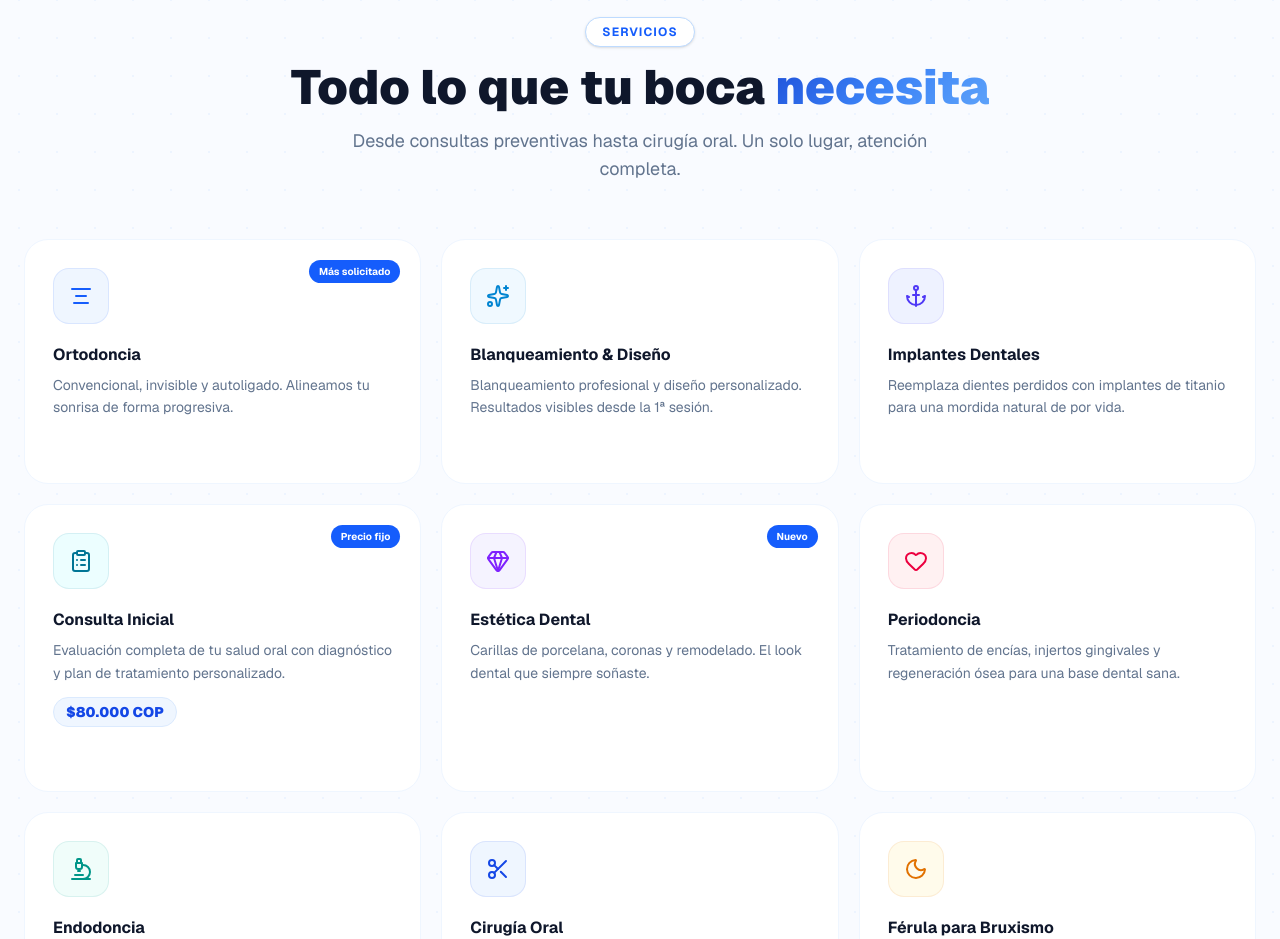
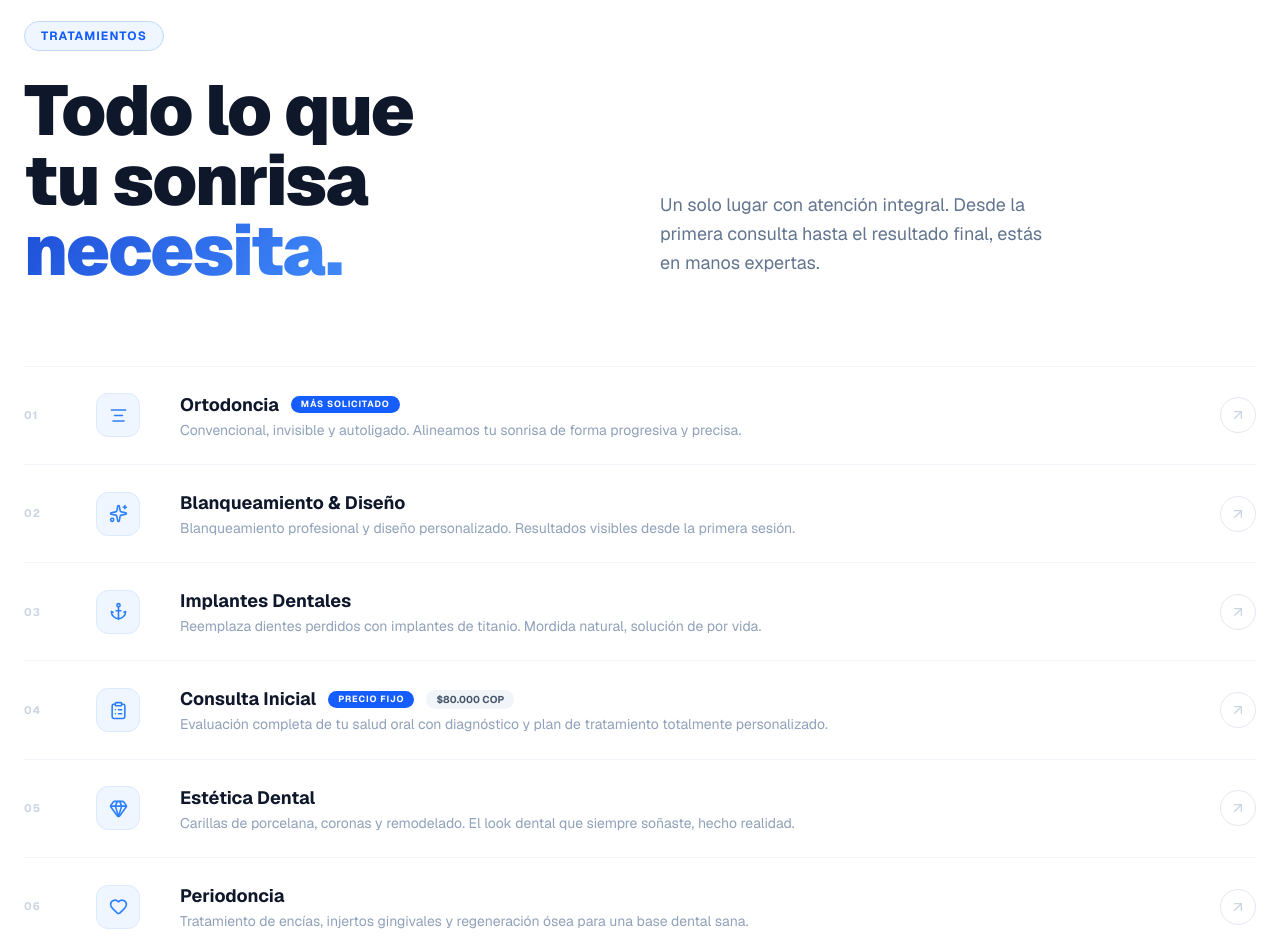
Before and after one commit to Ssantamars123/DraCamilaLondo-oDemo, a Next.js app in the folder website/: page / in a window 1280 px wide. Shown: the part 2540-3479 px from the top of the page. Built offline with nearby package versions, Linux system fonts and the light colour scheme.

Commit message:
redesign(marquee+services): remove emojis, editorial list layout for services

```diff
--- a/website/components/Marquee.tsx
+++ b/website/components/Marquee.tsx
@@ -5,9 +5,9 @@ import { useGSAP } from "@gsap/react";
 import gsap from "gsap";
 
 const items = [
-  "🦷 Ortodoncia", "✨ Blanqueamiento", "🔩 Implantes",
-  "💎 Estética Dental", "🩺 Odontología General", "🏥 Cirugía Oral",
-  "😊 Diseño de Sonrisa", "❤️ Periodoncia", "🔬 Endodoncia",
+  "Ortodoncia", "Blanqueamiento", "Implantes",
+  "Estética Dental", "Odontología General", "Cirugía Oral",
+  "Diseño de Sonrisa", "Periodoncia", "Endodoncia",
 ];
 
 export function Marquee() {
@@ -15,21 +15,23 @@ export function Marquee() {
 
   useGSAP(() => {
     if (!trackRef.current) return;
-    gsap.to(trackRef.current, { xPercent: -50, duration: 28, ease: "none", repeat: -1 });
+    gsap.to(trackRef.current, { xPercent: -50, duration: 26, ease: "none", repeat: -1 });
   });
 
   const all = [...items, ...items];
 
   return (
-    <div className="py-3.5 overflow-hidden bg-blue-600 relative">
-      <div className="absolute left-0 inset-y-0 w-16 z-10 pointer-events-none"
+    <div className="py-4 overflow-hidden bg-blue-600 relative">
+      <div className="absolute left-0 inset-y-0 w-20 z-10 pointer-events-none"
         style={{ background: "linear-gradient(90deg, #2563EB, transparent)" }} />
-      <div className="absolute right-0 inset-y-0 w-16 z-10 pointer-events-none"
+      <div className="absolute right-0 inset-y-0 w-20 z-10 pointer-events-none"
         style={{ background: "linear-gradient(-90deg, #2563EB, transparent)" }} />
-      <div ref={trackRef} className="flex" style={{ width: "max-content" }}>
+
+      <div ref={trackRef} className="flex items-center" style={{ width: "max-content" }}>
         {all.map((item, i) => (
-          <span key={i} className="text-white/85 text-xs font-bold tracking-[0.15em] uppercase whitespace-nowrap px-8">
-            {item}
+          <span key={i} className="inline-flex items-center gap-6 whitespace-nowrap px-6">
+            <span className="text-white text-xs font-bold tracking-[0.2em] uppercase">{item}</span>
+            <span className="w-1 h-1 rounded-full bg-blue-300/60 flex-shrink-0" />
           </span>
         ))}
       </div>
--- a/website/components/Services.tsx
+++ b/website/components/Services.tsx
@@ -7,7 +7,7 @@ import { useGSAP } from "@gsap/react";
 import { motion } from "framer-motion";
 import {
   AlignCenter, Sparkles, Anchor, ClipboardList,
-  Gem, Heart, Microscope, Scissors, Moon, ArrowRight,
+  Gem, Heart, Microscope, Scissors, Moon, ArrowUpRight,
   type LucideIcon,
 } from "lucide-react";
 
@@ -15,105 +15,136 @@ gsap.registerPlugin(ScrollTrigger);
 
 const services: {
   Icon: LucideIcon; title: string; desc: string;
-  price: string | null; tag: string | null;
-  color: string; light: string;
+  price: string | null; tag: string | null; num: string;
 }[] = [
-  { Icon: AlignCenter,   title: "Ortodoncia",              desc: "Convencional, invisible y autoligado. Alineamos tu sonrisa de forma progresiva.",           price: null,             tag: "Más solicitado", color: "from-blue-500 to-blue-700",   light: "bg-blue-50 text-blue-600"    },
-  { Icon: Sparkles,      title: "Blanqueamiento & Diseño", desc: "Blanqueamiento profesional y diseño personalizado. Resultados visibles desde la 1ª sesión.", price: null,             tag: null,             color: "from-sky-400 to-blue-600",    light: "bg-sky-50 text-sky-600"      },
-  { Icon: Anchor,        title: "Implantes Dentales",      desc: "Reemplaza dientes perdidos con implantes de titanio para una mordida natural de por vida.",  price: null,             tag: null,             color: "from-indigo-500 to-blue-700", light: "bg-indigo-50 text-indigo-600" },
-  { Icon: ClipboardList, title: "Consulta Inicial",        desc: "Evaluación completa de tu salud oral con diagnóstico y plan de tratamiento personalizado.",  price: "$80.000 COP",    tag: "Precio fijo",    color: "from-cyan-500 to-blue-600",   light: "bg-cyan-50 text-cyan-700"    },
-  { Icon: Gem,           title: "Estética Dental",         desc: "Carillas de porcelana, coronas y remodelado. El look dental que siempre soñaste.",           price: null,             tag: "Nuevo",          color: "from-violet-500 to-blue-700", light: "bg-violet-50 text-violet-600" },
-  { Icon: Heart,         title: "Periodoncia",             desc: "Tratamiento de encías, injertos gingivales y regeneración ósea para una base dental sana.",  price: null,             tag: null,             color: "from-rose-400 to-pink-600",   light: "bg-rose-50 text-rose-600"    },
-  { Icon: Microscope,    title: "Endodoncia",              desc: "Tratamientos de conductos sin dolor para salvar tu diente y eliminar la infección.",          price: null,             tag: null,             color: "from-teal-500 to-blue-600",   light: "bg-teal-50 text-teal-600"    },
-  { Icon: Scissors,      title: "Cirugía Oral",            desc: "Extracciones, muelas del juicio y procedimientos quirúrgicos con máxima comodidad.",         price: null,             tag: null,             color: "from-blue-600 to-blue-800",   light: "bg-blue-50 text-blue-700"    },
-  { Icon: Moon,          title: "Férula para Bruxismo",    desc: "Protector dental personalizado para evitar el desgaste por rechinamiento nocturno.",         price: null,             tag: null,             color: "from-amber-400 to-orange-500",light: "bg-amber-50 text-amber-600"  },
+  { num: "01", Icon: AlignCenter,   title: "Ortodoncia",              desc: "Convencional, invisible y autoligado. Alineamos tu sonrisa de forma progresiva y precisa.",          price: null,          tag: "Más solicitado" },
+  { num: "02", Icon: Sparkles,      title: "Blanqueamiento & Diseño", desc: "Blanqueamiento profesional y diseño personalizado. Resultados visibles desde la primera sesión.",     price: null,          tag: null             },
+  { num: "03", Icon: Anchor,        title: "Implantes Dentales",      desc: "Reemplaza dientes perdidos con implantes de titanio. Mordida natural, solución de por vida.",         price: null,          tag: null             },
+  { num: "04", Icon: ClipboardList, title: "Consulta Inicial",        desc: "Evaluación completa de tu salud oral con diagnóstico y plan de tratamiento totalmente personalizado.", price: "$80.000 COP",  tag: "Precio fijo"    },
+  { num: "05", Icon: Gem,           title: "Estética Dental",         desc: "Carillas de porcelana, coronas y remodelado. El look dental que siempre soñaste, hecho realidad.",   price: null,          tag: null             },
+  { num: "06", Icon: Heart,         title: "Periodoncia",             desc: "Tratamiento de encías, injertos gingivales y regeneración ósea para una base dental sana.",          price: null,          tag: null             },
+  { num: "07", Icon: Microscope,    title: "Endodoncia",              desc: "Tratamientos de conductos sin dolor para salvar tu diente y eliminar la infección definitivamente.",  price: null,          tag: null             },
+  { num: "08", Icon: Scissors,      title: "Cirugía Oral",            desc: "Extracciones, muelas del juicio y procedimientos quirúrgicos con máxima comodidad y seguridad.",     price: null,          tag: null             },
+  { num: "09", Icon: Moon,          title: "Férula para Bruxismo",    desc: "Protector dental personalizado para evitar el desgaste por rechinamiento nocturno.",                 price: null,          tag: null             },
 ];
 
 export function Services() {
   const ref = useRef<HTMLElement>(null);
 
   useGSAP(() => {
-    // Header reveal
-    gsap.fromTo(".svc-header",
-      { y: 40, opacity: 0 },
-      { y: 0, opacity: 1, duration: 0.8, ease: "power3.out",
-        scrollTrigger: { trigger: ref.current, start: "top 82%" } }
+    gsap.fromTo(".svc-title-line",
+      { y: "110%", opacity: 0 },
+      {
+        y: "0%", opacity: 1, duration: 1, stagger: 0.13, ease: "power4.out",
+        scrollTrigger: { trigger: ".svc-header-wrap", start: "top 80%" },
+      }
+    );
+    gsap.fromTo(".svc-row",
+      { opacity: 0, y: 30 },
+      {
+        opacity: 1, y: 0, duration: 0.5, stagger: 0.07, ease: "power3.out",
+        scrollTrigger: { trigger: ".svc-list", start: "top 82%" },
+      }
     );
   }, { scope: ref });
 
   return (
-    <section id="servicios" ref={ref} className="py-28 bg-blue-50/40 relative overflow-hidden">
-      <div className="absolute inset-0 pointer-events-none opacity-40"
-        style={{ backgroundImage: "radial-gradient(#DBEAFE 1.5px, transparent 1.5px)", backgroundSize: "38px 38px" }} />
+    <section id="servicios" ref={ref} className="py-28 bg-white relative overflow-hidden">
+      <div className="absolute top-0 inset-x-0 h-px bg-gradient-to-r from-transparent via-blue-200 to-transparent" />
 
-      <div className="max-w-7xl mx-auto px-6 relative z-10">
-        <div className="svc-header text-center mb-14">
-          <div className="inline-flex items-center gap-2 bg-white border border-blue-200 rounded-full px-4 py-1.5 mb-4 shadow-sm">
-            <span className="text-blue-600 text-xs font-bold tracking-widest uppercase">Servicios</span>
+      <div className="max-w-7xl mx-auto px-6">
+
+        {/* Header */}
+        <div className="svc-header-wrap grid md:grid-cols-2 gap-10 items-end mb-20">
+          <div>
+            <div className="inline-flex items-center gap-2 bg-blue-50 border border-blue-200 rounded-full px-4 py-1.5 mb-6">
+              <span className="text-blue-600 text-xs font-bold tracking-widest uppercase">Tratamientos</span>
+            </div>
+            <h2 className="font-black leading-[1.0] tracking-tight text-slate-900"
+              style={{ fontSize: "clamp(2.5rem, 5.5vw, 4.5rem)" }}>
+              <span className="block overflow-hidden">
+                <span className="svc-title-line block">Todo lo que</span>
+              </span>
+              <span className="block overflow-hidden">
+                <span className="svc-title-line block">tu sonrisa</span>
+              </span>
+              <span className="block overflow-hidden">
+                <span className="svc-title-line block text-gradient">necesita.</span>
+              </span>
+            </h2>
           </div>
-          <h2 className="text-4xl md:text-5xl font-black text-slate-900 mb-4">
-            Todo lo que tu boca <span className="text-gradient">necesita</span>
-          </h2>
-          <p className="text-slate-500 text-lg max-w-xl mx-auto">
-            Desde consultas preventivas hasta cirugía oral. Un solo lugar, atención completa.
+          <p className="text-slate-500 text-lg leading-relaxed md:mb-2 max-w-sm">
+            Un solo lugar con atención integral. Desde la primera consulta hasta el resultado final,
+            estás en manos expertas.
           </p>
         </div>
 
-        <div className="grid sm:grid-cols-2 lg:grid-cols-3 gap-5">
+        {/* Service list */}
+        <div className="svc-list border-t border-slate-100">
           {services.map((s, i) => (
             <motion.div
               key={s.title}
-              initial={{ opacity: 0, y: 50, scale: 0.96 }}
-              whileInView={{ opacity: 1, y: 0, scale: 1 }}
-              viewport={{ once: true, margin: "-40px" }}
-              transition={{ duration: 0.55, delay: (i % 3) * 0.1, ease: [0.22, 1, 0.36, 1] }}
-              whileHover={{ y: -6, boxShadow: "0 20px 48px rgba(37,99,235,0.12)" }}
-              className="group relative bg-white rounded-3xl border border-blue-50 p-7 overflow-hidden transition-colors duration-300 hover:border-blue-200"
+              className="svc-row group flex items-center gap-6 md:gap-10 py-6 border-b border-slate-100 cursor-default"
+              whileHover={{ x: 6 }}
+              transition={{ type: "spring", stiffness: 300, damping: 30 }}
             >
-              {/* Gradient sweep */}
-              <motion.div
-                className={`absolute inset-0 bg-gradient-to-br ${s.color} rounded-3xl`}
-                initial={{ opacity: 0 }}
-                whileHover={{ opacity: 0.05 }}
-                transition={{ duration: 0.3 }}
-              />
-
-              {/* Tag */}
-              {s.tag && (
-                <span className="absolute top-5 right-5 bg-blue-600 text-white text-[10px] font-bold px-2.5 py-1 rounded-full">
-                  {s.tag}
-                </span>
-              )}
+              {/* Number */}
+              <span className="text-[11px] font-bold text-slate-300 tracking-widest w-8 flex-shrink-0 group-hover:text-blue-400 transition-colors duration-300">
+                {s.num}
+              </span>
 
               {/* Icon */}
+              <div className="w-11 h-11 rounded-xl bg-blue-50 border border-blue-100 flex items-center justify-center flex-shrink-0 group-hover:bg-blue-600 group-hover:border-blue-600 transition-all duration-300">
+                <s.Icon size={19} className="text-blue-500 group-hover:text-white transition-colors duration-300" />
+              </div>
+
+              {/* Title */}
+              <div className="flex-1 min-w-0">
+                <div className="flex items-center gap-3 flex-wrap">
+                  <h3 className="text-base md:text-lg font-bold text-slate-900 group-hover:text-blue-700 transition-colors duration-200">
+                    {s.title}
+                  </h3>
+                  {s.tag && (
+                    <span className="bg-blue-600 text-white text-[9px] font-bold px-2.5 py-0.5 rounded-full tracking-widest uppercase">
+                      {s.tag}
+                    </span>
+                  )}
+                  {s.price && (
+                    <span className="bg-slate-100 text-slate-600 text-[10px] font-bold px-2.5 py-0.5 rounded-full">
+                      {s.price}
+                    </span>
+                  )}
+                </div>
+                <p className="text-slate-400 text-sm mt-0.5 leading-snug hidden md:block">{s.desc}</p>
+              </div>
+
+              {/* Arrow */}
               <motion.div
-                whileHover={{ scale: 1.15, rotate: 5 }}
-                transition={{ type: "spring", stiffness: 300, damping: 15 }}
-                className={`w-14 h-14 rounded-2xl ${s.light} flex items-center justify-center mb-5 border border-current/10`}
+                className="w-9 h-9 rounded-full border border-slate-200 flex items-center justify-center flex-shrink-0 text-slate-300 group-hover:bg-blue-600 group-hover:border-blue-600 group-hover:text-white transition-all duration-300"
+                whileHover={{ rotate: 45 }}
+                transition={{ type: "spring", stiffness: 400, damping: 20 }}
               >
-                <s.Icon size={24} />
-              </motion.div>
-
-              <h3 className="text-base font-bold text-slate-900 mb-2 group-hover:text-blue-700 transition-colors duration-200 leading-snug">
-                {s.title}
-              </h3>
-              <p className="text-slate-500 text-sm leading-relaxed">{s.desc}</p>
-
-              {s.price && (
-                <div className="mt-3 inline-flex items-center gap-1.5 bg-blue-50 border border-blue-100 rounded-full px-3 py-1">
-                  <span className="text-blue-700 font-black text-sm">{s.price}</span>
-                </div>
-              )}
-
-              <motion.div
-                initial={{ opacity: 0, y: 6 }}
-                whileHover={{ opacity: 1, y: 0 }}
-                className="mt-5 flex items-center gap-1.5 text-blue-600 text-xs font-bold"
-              >
-                Consultar <ArrowRight size={13} />
+                <ArrowUpRight size={16} />
               </motion.div>
             </motion.div>
           ))}
+        </div>
+
+        {/* CTA bottom */}
+        <div className="mt-14 flex flex-col sm:flex-row items-center justify-between gap-6 bg-blue-50 border border-blue-100 rounded-3xl px-8 py-7">
+          <div>
+            <p className="font-black text-slate-900 text-lg">¿No sabes qué tratamiento necesitas?</p>
+            <p className="text-slate-500 text-sm mt-1">Agenda una consulta inicial por $80.000 COP y lo descubrimos juntos.</p>
+          </div>
+          <motion.button
+            onClick={() => document.querySelector("#contacto")?.scrollIntoView({ behavior: "smooth" })}
+            className="inline-flex items-center gap-2 bg-blue-600 text-white font-bold px-8 py-4 rounded-full whitespace-nowrap flex-shrink-0"
+            whileHover={{ scale: 1.04, boxShadow: "0 10px 32px rgba(37,99,235,0.35)" }}
+            whileTap={{ scale: 0.97 }}
+          >
+            Agendar consulta
+            <ArrowUpRight size={16} />
+          </motion.button>
         </div>
       </div>
     </section>
```
